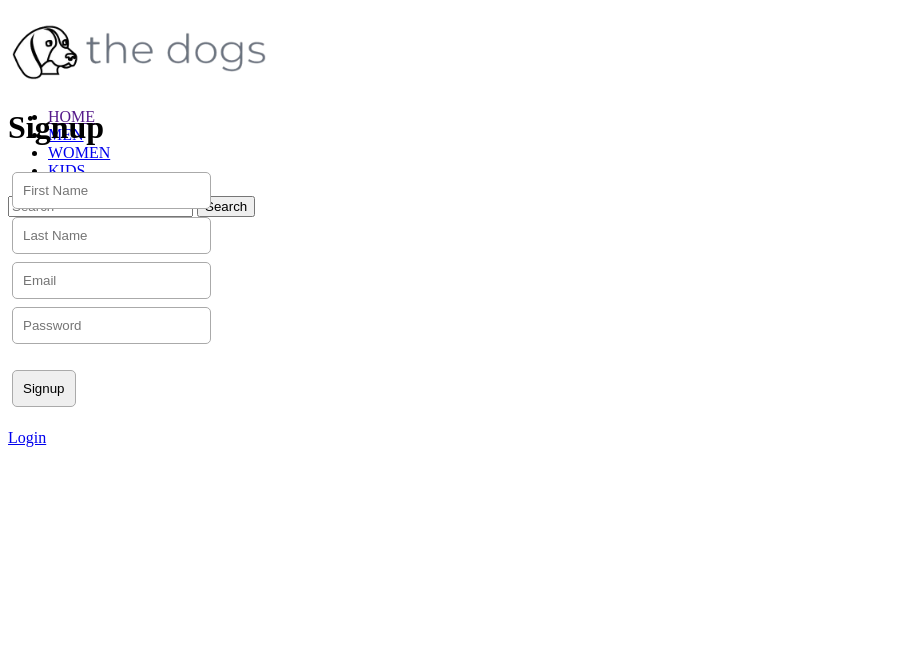
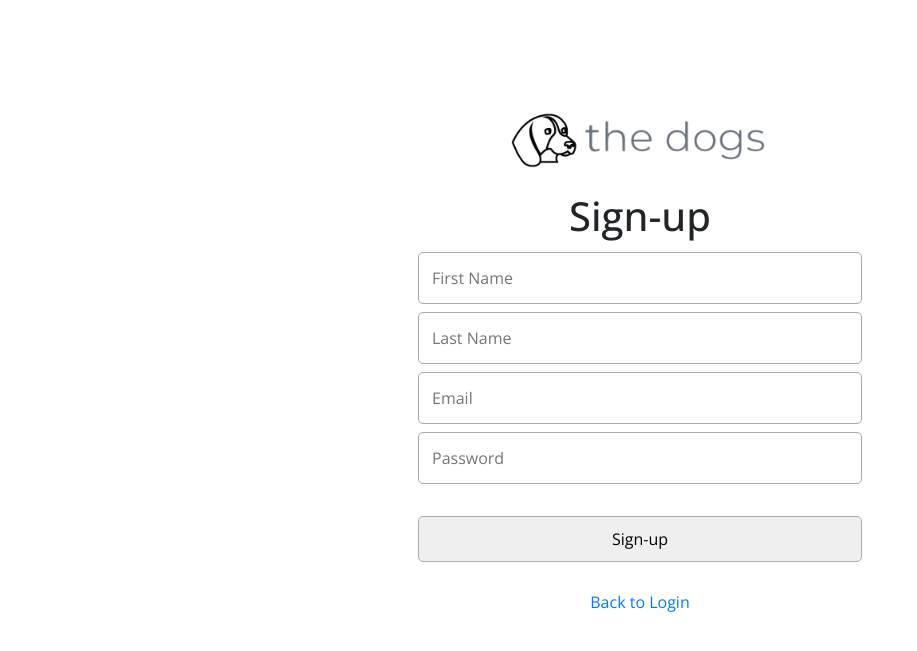
Before and after one commit to leongli/dogs, a PHP site: page /EECS4413FinalProject/signup.php in a window 1280 px wide. Shown: the top 651 px of the page, without its empty margins (0-917 px from the left). Run offline with PHP 8.4, Linux system fonts and the light colour scheme; some libraries are stand-ins or nearby versions.

Commit message:
finished login singup & cart page

```diff
--- a/EECS4413FinalProject/signup.php
+++ b/EECS4413FinalProject/signup.php
@@ -120,17 +120,26 @@
     <meta charset="UTF-8">
     <meta name="viewport" content="width=device-width, initial-scale=1.0">
     <title>Document</title>
+    <link rel="stylesheet" href="https://cdnjs.cloudflare.com/ajax/libs/font-awesome/6.4.2/css/all.min.css" integrity="sha512-z3gLpd7yknf1YoNbCzqRKc4qyor8gaKU1qmn+CShxbuBusANI9QpRohGBreCFkKxLhei6S9CQXFEbbKuqLg0DA==" crossorigin="anonymous" referrerpolicy="no-referrer" />
+    <link rel="stylesheet" href="https://cdn.jsdelivr.net/npm/bootstrap@4.0.0/dist/css/bootstrap.min.css" integrity="sha384-Gn5384xqQ1aoWXA+058RXPxPg6fy4IWvTNh0E263XmFcJlSAwiGgFAW/dAiS6JXm" crossorigin="anonymous">
+    <link href="https://fonts.googleapis.com/css2?family=Open+Sans:wght@300;400;500;700&display=swap" rel="stylesheet">
+
 </head>
 <body>
-    <?php include 'header.php'; ?>
-    <h1>Signup</h1>
+    <!-- ?php include 'header.php'; ? -->
+    <div class="container pt-5 text-center" style="font-family: 'Open Sans', sans-serif;">
+        <div class="pt-5">
+            <a href="<?php echo 'index.php'; ?> "><img src="images/logo_v2.png" alt="Logo" style="height:10vh;"></a>
+            <h1 class="text-center pt-3" >Sign-up</h1>
 
             <style>
                 .input {
                     border-radius: 5px;
                     border: solid thin #aaa;
-            padding: 10px;
+                    padding: 13px;
                     margin: 4px;
+                    width:40%;
+
                 }
                 .button {
                     border-radius: 5px;
@@ -138,6 +147,7 @@
                     padding: 10px;
                     margin: 4px;
                     cursor: pointer;
+                    width:40%;
                 }
             </style>
 
@@ -148,12 +158,17 @@
             <input class="input" type="email" name="email" placeholder="Email" value="<?php echo (!empty($arr['email'])) ? $arr['email'] : ""; ?>"> <?php if(!empty($emailErr)) { echo '<p style="color: red;">' . $emailErr . '</p>';} ?><br>
             <input class="input" type="password" name="password" placeholder="Password" value="<?php echo (!empty($_POST['password'])) ? $_POST['password'] : ""; ?>"> <?php if(!empty($passErr)) { echo '<p style="color: red;">' . $passErr . '</p>';} ?><br>
             <br>
-    <input class="button" type="submit" value="Signup"> <br>
+            <input class="button" type="submit" value="Sign-up"> <br>
             </form>
 
             <br>
-    <a href="login.php">Login</a>
+            <a href="login.php">Back to Login</a>
+        </div>
+    </div>
+    <?php include 'footer.php'; ?>
+    <script src="https://code.jquery.com/jquery-3.2.1.slim.min.js" integrity="sha384-KJ3o2DKtIkvYIK3UENzmM7KCkRr/rE9/Qpg6aAZGJwFDMVNA/GpGFF93hXpG5KkN" crossorigin="anonymous"></script>
+    <script src="https://cdn.jsdelivr.net/npm/popper.js@1.12.9/dist/umd/popper.min.js" integrity="sha384-ApNbgh9B+Y1QKtv3Rn7W3mgPxhU9K/ScQsAP7hUibX39j7fakFPskvXusvfa0b4Q" crossorigin="anonymous"></script>
+    <script src="https://cdn.jsdelivr.net/npm/bootstrap@4.0.0/dist/js/bootstrap.min.js" integrity="sha384-JZR6Spejh4U02d8jOt6vLEHfe/JQGiRRSQQxSfFWpi1MquVdAyjUar5+76PVCmYl" crossorigin="anonymous"></script>
 
-    <?php include 'footer.php'; ?>
 </body>
 </html>
```
Also changed, not shown: EECS4413FinalProject/login.php (+45 -23 lines), EECS4413FinalProject/shoppingcart.php (+39 -9 lines). Lines whose indentation alone changed are shown as unchanged.
